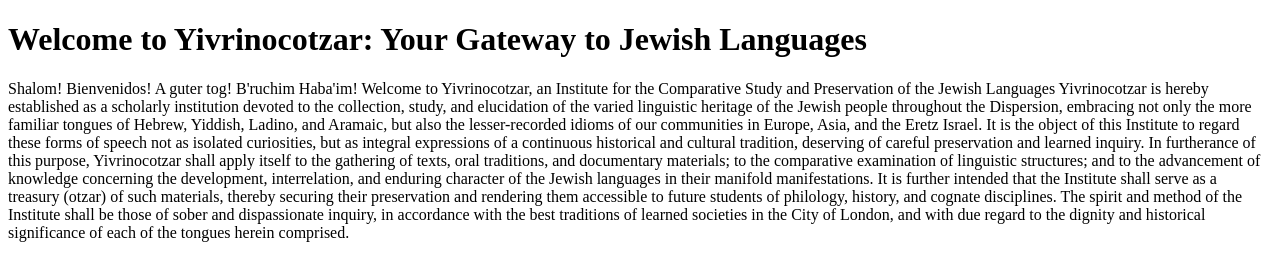
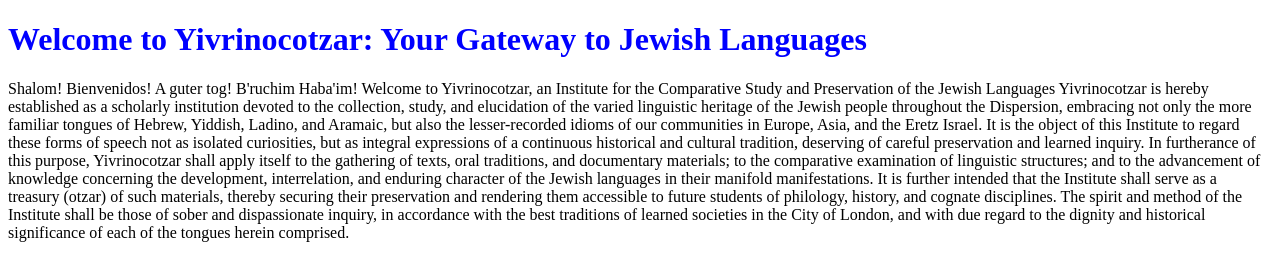
Before and after one commit to YohannDe-Farge/Yivrinocotzar, a plain HTML site: page index.html in a window 1280 px wide. Drawn offline with Linux system fonts and the light colour scheme.

Commit message:
Update index.html

```diff
--- a/index.html
+++ b/index.html
@@ -7,7 +7,7 @@
 
 <body>
 
-<h1>Welcome to Yivrinocotzar: Your Gateway to Jewish Languages </h1>
+<h1 style="color:blue">Welcome to Yivrinocotzar: Your Gateway to Jewish Languages </h1>
 
 <p> Shalom! Bienvenidos! A guter tog! B'ruchim Haba'im! Welcome to Yivrinocotzar, an Institute for the Comparative Study and Preservation of the Jewish Languages
 Yivrinocotzar is hereby established as a scholarly institution devoted to the collection, study, and elucidation of the varied linguistic heritage of the Jewish people throughout the Dispersion, embracing not only the more familiar tongues of Hebrew, Yiddish, Ladino, and Aramaic, but also the lesser-recorded idioms of our communities in Europe, Asia, and the Eretz Israel. It is the object of this Institute to regard these forms of speech not as isolated curiosities, but as integral expressions of a continuous historical and cultural tradition, deserving of careful preservation and learned inquiry.
```
